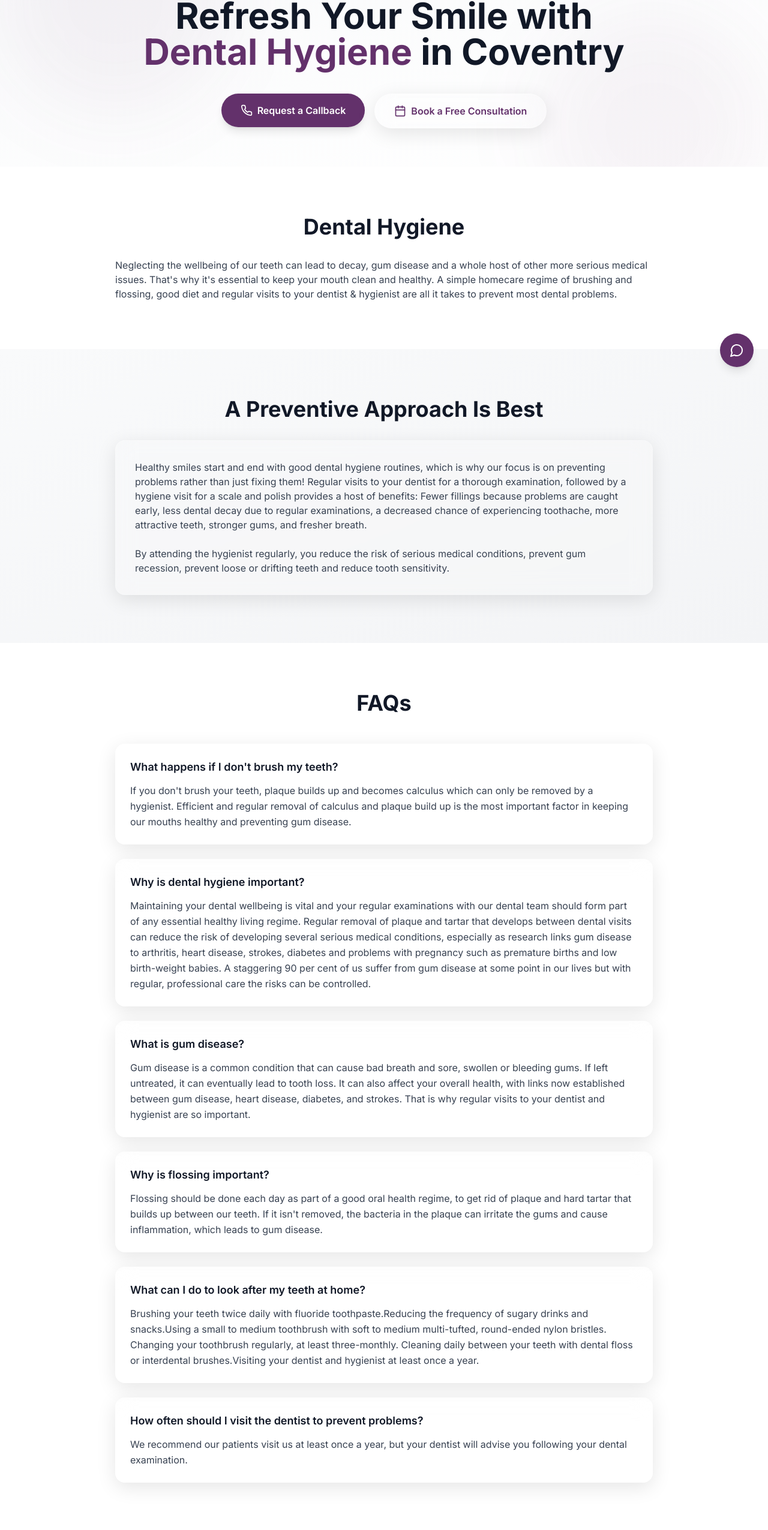
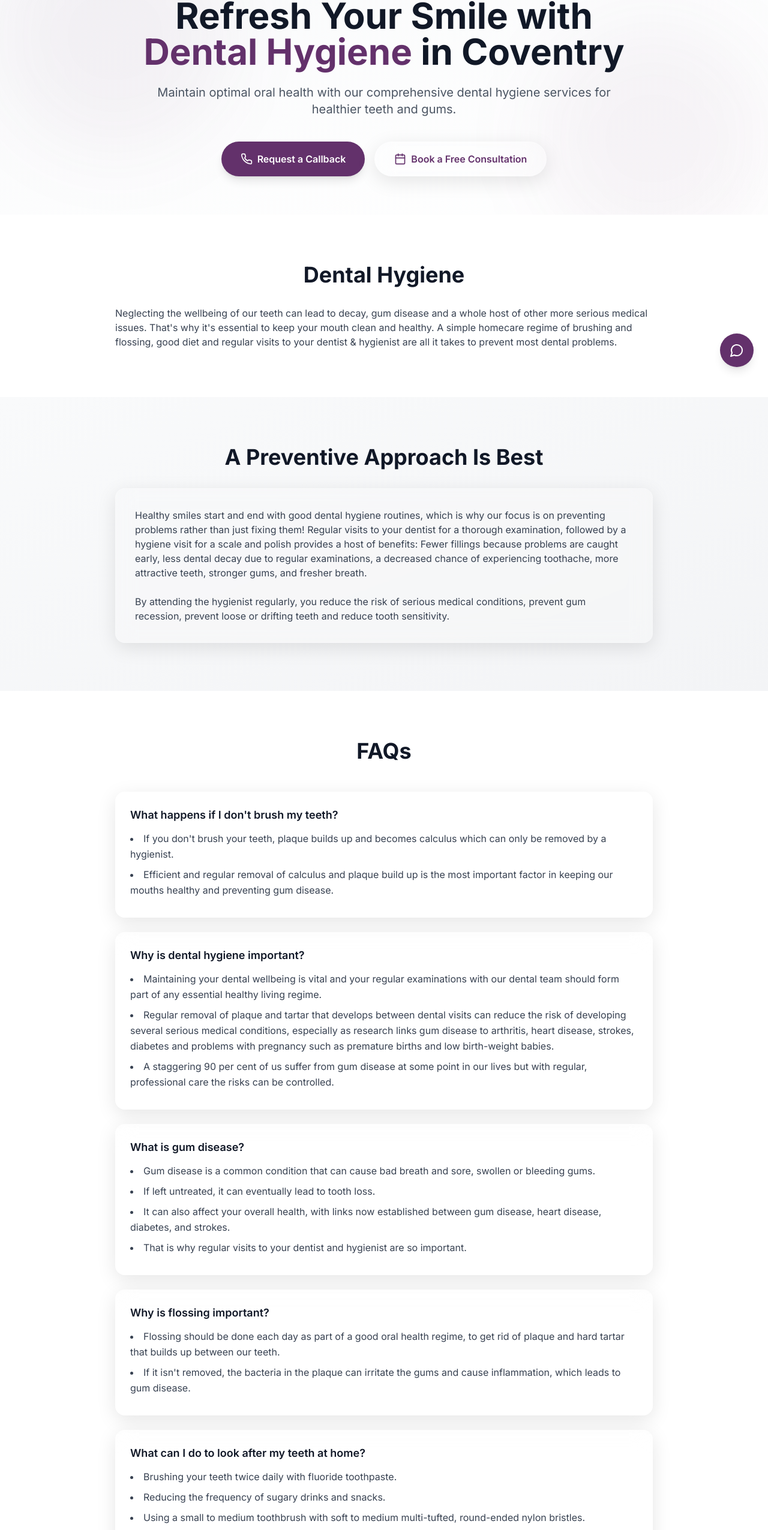
Before and after one commit to Hlo-Admin/coventryroad-original, a React (Vite) app: page /dental-hygiene in a window 1280 px wide. Shown: the part 164-2715 px from the top of the page at 60% size. Built offline with nearby package versions, Linux system fonts and the light colour scheme.

Commit message:
Code edited in Lovable Code Editor
Edited UI in Lovable

```diff
--- a/src/pages/DentalHygiene.tsx
+++ b/src/pages/DentalHygiene.tsx
@@ -5,7 +5,6 @@ import Header from '../components/Header';
 import Footer from '../components/Footer';
 import ServiceTiles from '../components/ServiceTiles';
 import FloatingBubble from '../components/FloatingBubble';
-import { Link } from 'react-router-dom';
 
 const DentalHygiene = () => {
   useEffect(() => {
@@ -32,7 +31,7 @@ const DentalHygiene = () => {
     },
     {
       question: "What can I do to look after my teeth at home?",
-      answer: ["Brushing your teeth twice daily with fluoride toothpaste.", "Reducing the frequency of sugary drinks and snacks." ,"Using a small to medium toothbrush with soft to medium multi-tufted, round-ended nylon bristles. ","Changing your toothbrush regularly, at least three-monthly. ","Cleaning daily between your teeth with dental floss or interdental brushes." ,"Visiting your dentist and hygienist at least once a year."]
+      answer: "Brushing your teeth twice daily with fluoride toothpaste. Reducing the frequency of sugary drinks and snacks. Using a small to medium toothbrush with soft to medium multi-tufted, round-ended nylon bristles. Changing your toothbrush regularly, at least three-monthly. Cleaning daily between your teeth with dental floss or interdental brushes. Visiting your dentist and hygienist at least once a year."
     },
     {
       question: "How often should I visit the dentist to prevent problems?",
@@ -58,18 +57,19 @@ const DentalHygiene = () => {
                 <span className="text-[#63316b]">Dental Hygiene</span> in Coventry
               </h1>
 
+              <p className="text-lg lg:text-xl text-gray-600 max-w-3xl mx-auto leading-relaxed">
+                Maintain optimal oral health with our comprehensive dental hygiene services for healthier teeth and gums.
+              </p>
 
               <div className="flex flex-col sm:flex-row gap-4 justify-center pt-4">
-                <Link to="/contact">
                 <button className="bg-[#63316b] text-white px-8 py-4 rounded-full font-semibold hover:bg-[#63316b]/90 transition-all duration-300 inline-flex items-center space-x-2 shadow-lg hover:shadow-xl">
                   <Phone className="w-5 h-5" />
                   <span>Request a Callback</span>
-                </button></Link>
-                <a href="https://booking.uk.hsone.app/soe/new?pid=UKDEO01#/perspectives/1" target="_blank">
+                </button>
                 <button className="glass bg-white/80 backdrop-blur-sm border-2 border-[#63316b] text-[#63316b] px-8 py-4 rounded-full font-semibold hover:bg-[#63316b] hover:text-white transition-all duration-300 inline-flex items-center space-x-2">
                   <Calendar className="w-5 h-5" />
                   <span>Book a Free Consultation</span>
-                </button></a>
+                </button>
               </div>
             </div>
           </div>
@@ -123,7 +123,11 @@ const DentalHygiene = () => {
                 {faqs.map((faq, index) => (
                   <div key={index} className="glass bg-white/80 backdrop-blur-sm p-6 rounded-2xl shadow-lg border border-white/20">
                     <h3 className="text-lg font-semibold text-gray-900 mb-3">{faq.question}</h3>
-                    <p className="text-gray-700 leading-relaxed">{faq.answer}</p>
+                   {faq.answer.split('. ').filter(Boolean).map((sentence, index) => (
+                      <li key={index} className="text-gray-700 leading-relaxed mb-2">
+                        {sentence.endsWith('.') ? sentence : sentence + '.'}
+                      </li>
+                    ))}
                   </div>
                 ))}
               </div>
```
